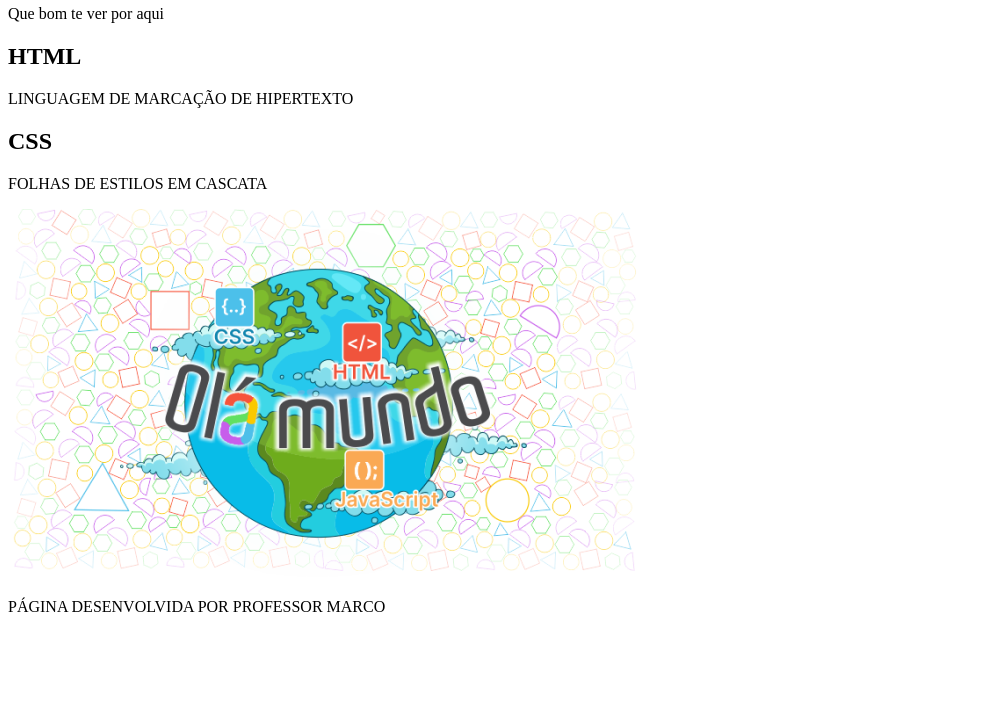
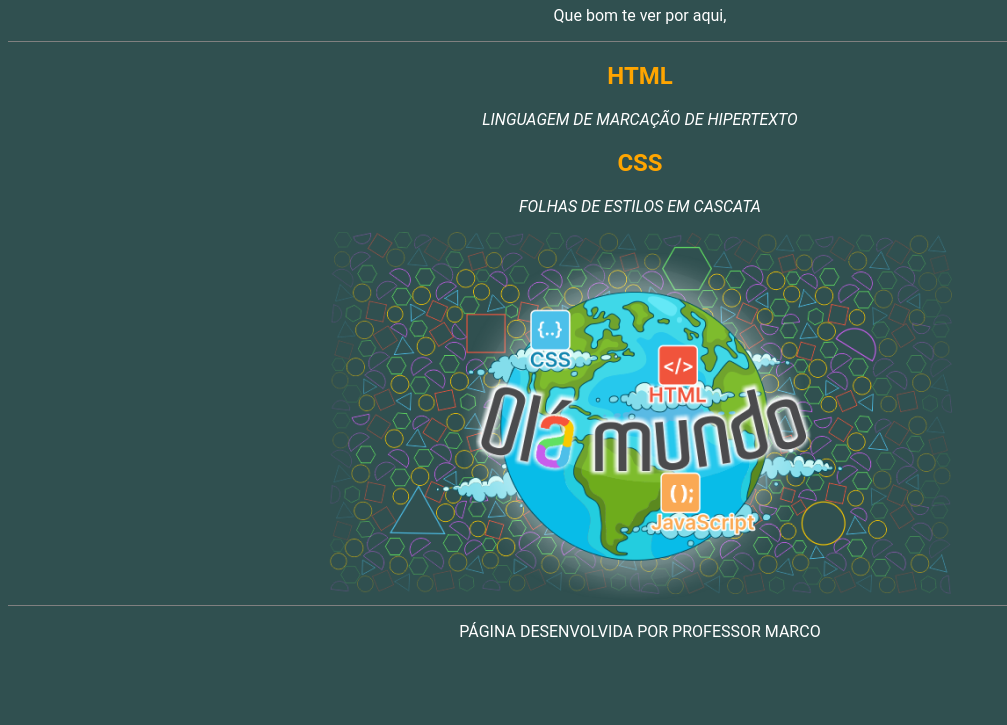
Before and after one commit to Marco-dott/Hellow-World, a plain HTML site: page index.html in a window 1280 px wide. Shown: the part 75-800 px from the top of the page, without its empty margins (0-1007 px from the left). Drawn offline with Linux system fonts and the light colour scheme.

Commit message:
Criamos a estilização do site

```diff
--- a/index.html
+++ b/index.html
@@ -4,20 +4,21 @@
     <meta charset="UTF-8">
     <meta name="viewport" content="width=device-width, initial-scale=1.0">
     <title>Hellow World</title>
+    <link rel="stylesheet" href="style.css">
 </head>
 <body>
     <header>
         <h1>Hello World</h1>
-        <p>Que bom te ver por aqui</p>
+        <p>Que bom te ver por aqui, <span id="nome-usuário"Fulano></span></p>
 
     </header>
 
     <section>
         <h2>HTML</h2>
-        <p>LINGUAGEM DE MARCAÇÃO DE HIPERTEXTO</p>
+        <p><span class="texto-inglês">LINGUAGEM DE MARCAÇÃO DE HIPERTEXTO</span></p>
 
         <h2>CSS</h2>
-        <P>FOLHAS DE ESTILOS EM CASCATA</P>
+        <P><span class="texto-inglês">FOLHAS DE ESTILOS EM CASCATA</span></P>
         <img src="imagem/Olá Mundo.png"  alt="imagem com a figura do planeta Terra">
     </section>
 
--- /dev/null
+++ b/style.css
@@ -0,0 +1,24 @@
+h2{
+    color:orange;
+}
+
+body{
+    background-color: #305050;
+    color: white;
+    font-family: Roboto;
+    text-align: center;
+}
+
+header{
+    border-bottom: 1px solid grey;
+}
+
+footer{
+    border-top: 1px solid grey;
+}
+#nome-usuário{
+    font-weight: bold;
+}
+.texto-inglês{
+    font-style: italic;
+}
```
